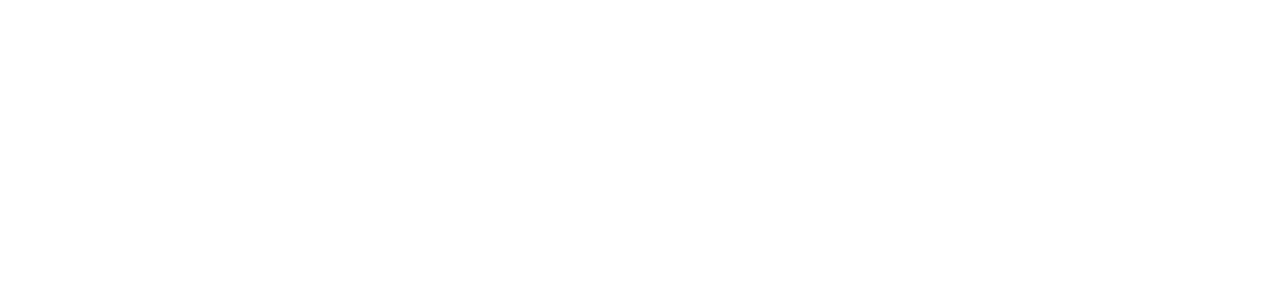
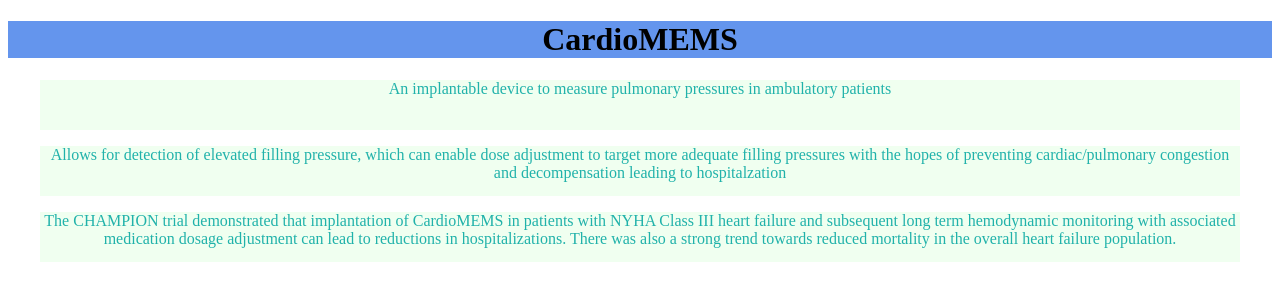
Before and after one commit to mkonduru/Cardpharm, a plain HTML site: page Index.html in a window 1280 px wide. Drawn offline with Linux system fonts and the light colour scheme.

Commit message:
CardioMEMS summary

```diff
--- a/Index.html
+++ b/Index.html
@@ -3,11 +3,16 @@
 <head>
     <meta charset="UTF-8">
     <title>Title</title>
+    <link rel="stylesheet" href="css/main.css">
 </head>
 <body>
+<h1>CardioMEMS</h1>
 
+<center>
+<p>An implantable device to measure pulmonary pressures in ambulatory patients</p>
+<p>Allows for detection of elevated filling pressure, which can enable dose adjustment to target more adequate filling pressures with the hopes of preventing cardiac/pulmonary congestion and decompensation leading to hospitalzation</p>
+<p>The CHAMPION trial demonstrated that implantation of CardioMEMS in patients with NYHA Class III heart failure and subsequent long term hemodynamic monitoring with associated medication dosage adjustment can lead to reductions in hospitalizations. There was also a strong trend towards reduced mortality in the overall heart failure population.</p>
+</center>
 
-
-</div>
 </body>
 </html>
--- a/css/main.css
+++ b/css/main.css
@@ -0,0 +1,12 @@
+h1 {
+    height: 300 px;
+    background-color: cornflowerblue;
+  text-align: center;
+}
+
+p {
+    height: 50px;
+    width: 1200px;
+    color: lightseagreen;
+    background-color: honeydew;
+}
```
